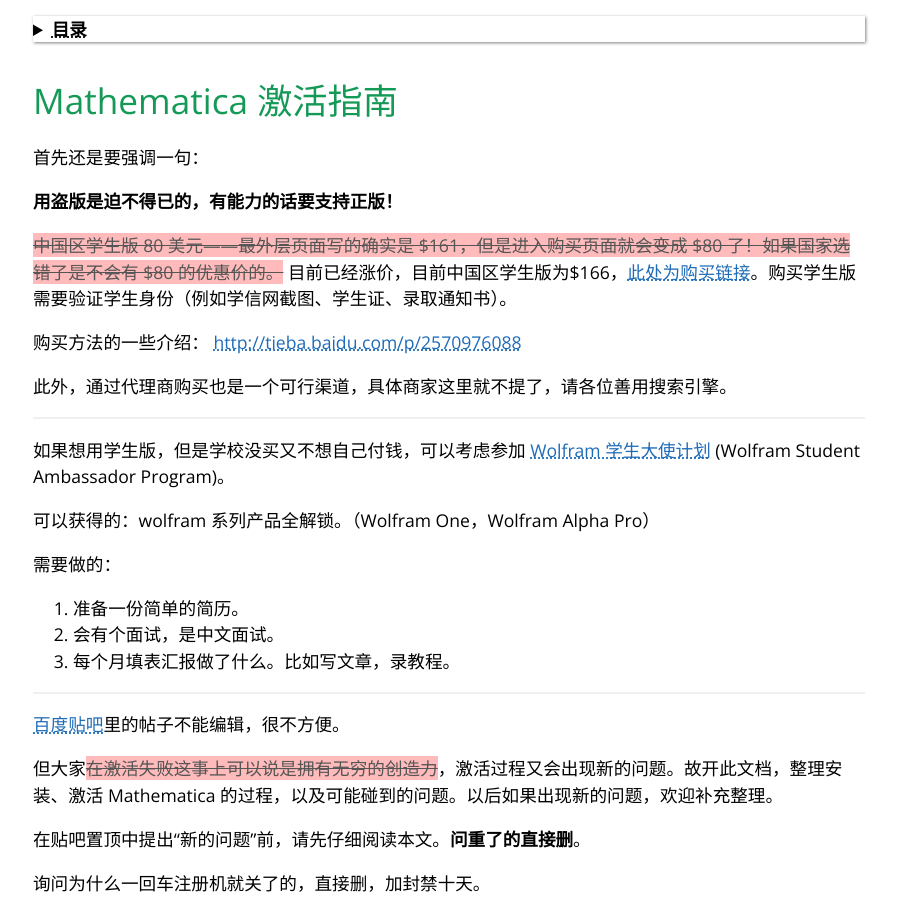
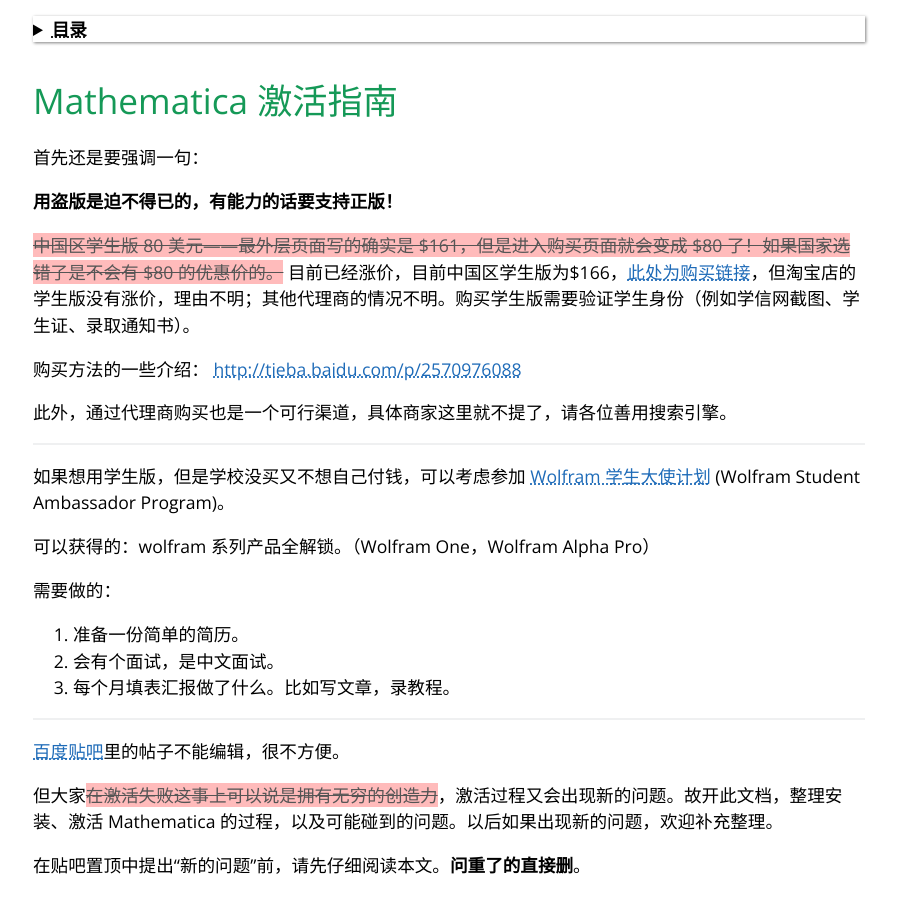
Before and after one commit to TieBaMma/InstallTutorial, a Jekyll site: the page built from index.md, in a window 1280 px wide and 900 px high, scrolled down 399 px. Shown: the whole window, without its empty margins (191-1090 px from the left). Built offline with Jekyll 4.4.1, drawn with Linux system fonts in a browser that asks for light colours.

Commit message:
Update index.md
wuyudi 很长时间没出现，姑且先 merge 了吧……

```diff
--- a/index.md
+++ b/index.md
@@ -9,7 +9,7 @@
 
 **用盗版是迫不得已的，有能力的话要支持正版！**
 
-~~中国区学生版 80 美元——最外层页面写的确实是 $161，但是进入购买页面就会变成 $80 了！如果国家选错了是不会有 $80 的优惠价的。~~ 目前已经涨价，目前中国区学生版为$166，[此处为购买链接](https://store.wolfram.com/arrive.cgi?Qualifier=STUD&URI=/view/app/mathematica/student&Country=CN)。购买学生版需要验证学生身份（例如学信网截图、学生证、录取通知书）。
+~~中国区学生版 80 美元——最外层页面写的确实是 $161，但是进入购买页面就会变成 $80 了！如果国家选错了是不会有 $80 的优惠价的。~~ 目前已经涨价，目前中国区学生版为$166，[此处为购买链接](https://store.wolfram.com/arrive.cgi?Qualifier=STUD&URI=/view/app/mathematica/student&Country=CN)，但淘宝店的学生版没有涨价，理由不明；其他代理商的情况不明。购买学生版需要验证学生身份（例如学信网截图、学生证、录取通知书）。
 
 购买方法的一些介绍： <http://tieba.baidu.com/p/2570976088>
 
```
